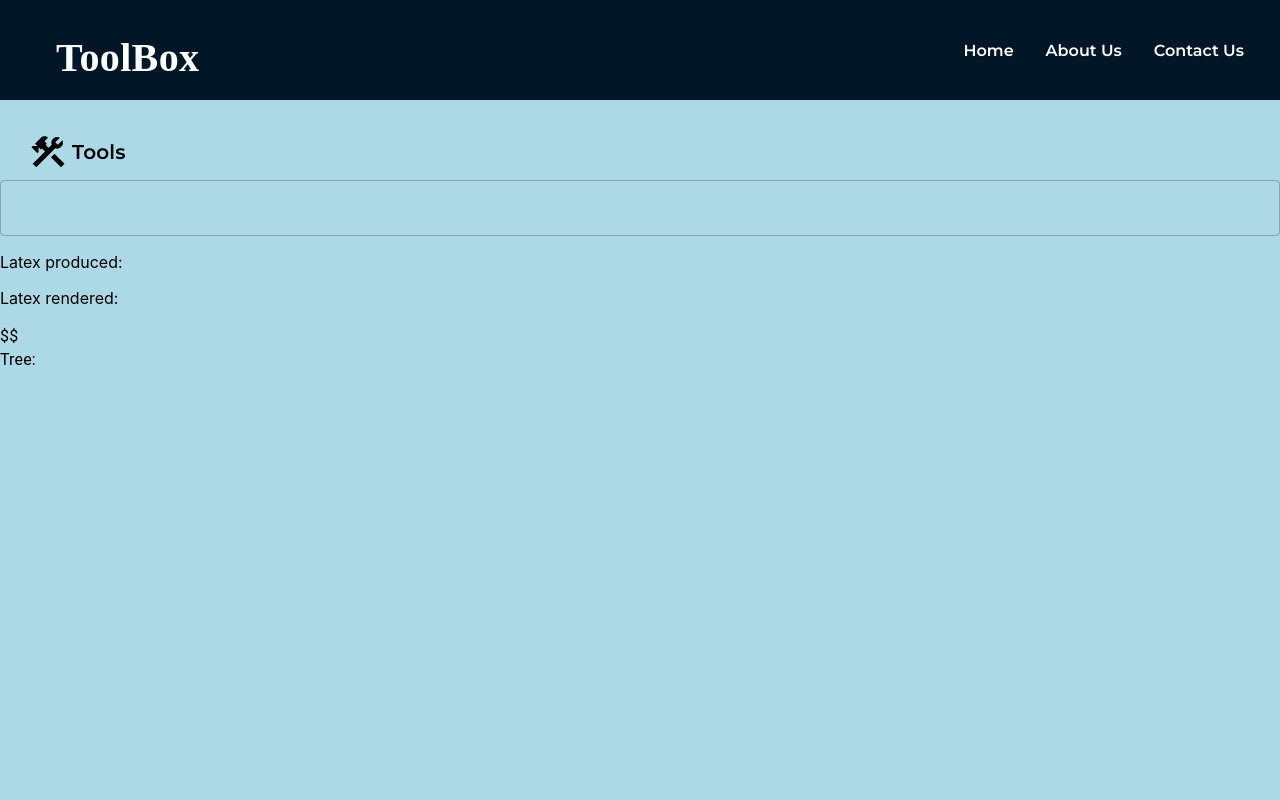
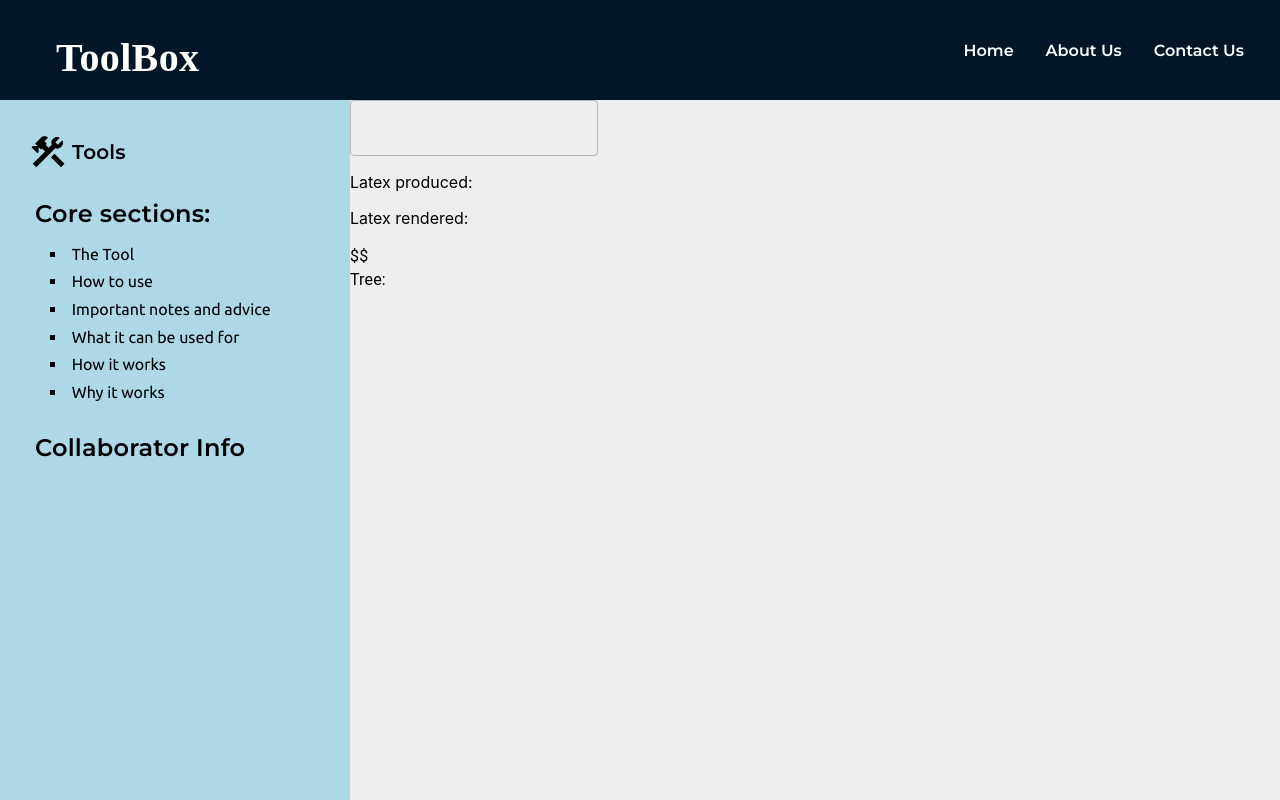
Before and after one commit to songFanAccount/ToolBo, a React (Create React App) app in the folder toolbox/: page /tools/maths/latex-converter in a window 1280 px wide. Built offline with nearby package versions, Linux system fonts and the light colour scheme; a web font is replaced by a local one.

Commit message:
Fixed layout formatting

```diff
--- a/toolbox/public/index.html
+++ b/toolbox/public/index.html
@@ -7,6 +7,7 @@
     <link rel="preconnect" href="https://fonts.gstatic.com" crossorigin>
     <link href="https://fonts.googleapis.com/css2?family=Braah+One&display=swap" rel="stylesheet">
     <link href="https://fonts.googleapis.com/css2?family=Montserrat:wght@600&display=swap" rel="stylesheet">
+    <link href="https://fonts.googleapis.com/css2?family=Ubuntu&display=swap" rel="stylesheet">
     <meta name="viewport" content="width=device-width, initial-scale=1" />
     <meta name="theme-color" content="#000000" />
     <meta
--- a/toolbox/src/components/BinaryTree.jsx
+++ b/toolbox/src/components/BinaryTree.jsx
@@ -9,7 +9,6 @@ export function BinaryTree(props) {
         const displayStr = node ? node.token : ''
         const NodeInfo = ({str}) => (
             <Typography
-                key={useId()}
                 sx={{
                     p: 0,
                     m: 0,
@@ -82,7 +81,7 @@ export function BinaryTree(props) {
         <Box
             sx={{
                 display: 'flex',
-                justifyContent: 'flex-start'
+                justifyContent: 'center'
             }}
         >
             <Tree/>
--- /dev/null
+++ b/toolbox/src/components/UI/CollaboratorInfo.jsx
@@ -0,0 +1,24 @@
+import { Box, Typography } from "@mui/material"
+
+function CollaboratorInfo() {
+    return (
+        <Box
+            sx={{
+                display: 'flex',
+                flexDirection: 'column',
+                width: 0.8,
+            }}
+        >
+            <Typography
+                sx={{
+                    fontSize: 24,
+                    fontFamily: 'Montserrat'
+                }}
+            >
+                Collaborator Info
+            </Typography>
+        </Box>
+    )
+}
+
+export default CollaboratorInfo
--- a/toolbox/src/components/UI/DefaultLayout.jsx
+++ b/toolbox/src/components/UI/DefaultLayout.jsx
@@ -1,7 +1,7 @@
 import { Box, useMediaQuery } from '@mui/material';
 import { Outlet } from 'react-router-dom';
 import Header from './Header/Header';
-import SideNavBar from './SideNavBar';
+import SideBar from './SideBar';
 
 function DefaultLayout() {
     /*
@@ -14,18 +14,59 @@ function DefaultLayout() {
         dimX = 1
     }
     // MAYBE TODO: Add new dimX = 2 for min-width:900px
-    const pageStyle = {
-        minHeight: '100vh',
-        backgroundColor: "#ADD8E6"
-    }
     return (
-        <Box
-            sx={pageStyle}
-        >
-            <Header dimX={dimX}/>
-            {dimX > 0 && <SideNavBar dimX={dimX} inHeader={false}/>}
-            <Outlet dimX={dimX}/>
-        </Box>
+        <>
+            <Box className="Background"
+                sx={{
+                    position: 'fixed',
+                    width: 'calc(100vw + 10px)',
+                    overflowX: 'clip',
+                    height: '100vh',
+                    backgroundColor: '#eeeeee',
+                    zIndex: 7
+                }}
+            />
+            <Box className="defaultLayout"
+                sx={{
+                    display: 'flex',
+                    flexDirection: 'column',
+                    minHeight: '100vh',
+                    width: 'calc(100vw+10px)',
+                    overflowX: 'clip',
+                    position: 'fixed',
+                    top: 0,
+                    left: 0,
+                    zIndex: 9,
+                }}
+            >
+                <Header dimX={dimX}/>
+                <Box
+                    sx={{
+                    }}
+                >
+                    <Box
+                        sx={{
+                            display: 'flex',
+                            flexDirection: 'row',
+                            width: 350,
+                        }}
+                    >
+                        {dimX > 0 && <SideBar/>}
+                    </Box>
+                </Box>
+            </Box>
+            <Box className="pageContent"
+                sx={{
+                    position: 'absolute',
+                    overflowX: 'clip',
+                    top: 100,
+                    left: 350,
+                    zIndex: 8,
+                }}
+            >
+                <Outlet dimX={dimX}/>
+            </Box>
+        </>
     )
 }
 
--- a/toolbox/src/components/UI/Header/Header.jsx
+++ b/toolbox/src/components/UI/Header/Header.jsx
@@ -8,10 +8,13 @@ function Header(props) {
     // Below styles are the default (dimX == 1, vw >= 600px) style
     let headerStyle = {
         display: 'flex',
-        alignContent: 'center',
         alignItems: 'stretch',
         justifyContent: 'space-between',
         backgroundColor: '#011627',
+        position: 'fixed',
+        overflowX: 'clip',
+        top: 0,
+        width: 1,
         height: 100
     }
     let titleStyle = {
--- /dev/null
+++ b/toolbox/src/components/UI/SideBar.jsx
@@ -0,0 +1,27 @@
+import { Box } from "@mui/material"
+import CollaboratorInfo from "./CollaboratorInfo"
+import SideNavBar from "./SideNavBar"
+import ToolPageNav from "./ToolPageNav"
+
+function SideBar() {
+    return (
+        <Box
+            sx={{
+                display: 'flex',
+                flexDirection: 'column',
+                alignItems: 'center',
+                width: 350,
+                backgroundColor: '#ADD8E6',
+                position: 'fixed',
+                top: 100,
+                height: 'calc(100vh - 100px)'
+            }}
+        >
+            <SideNavBar inHeader={false}/>
+            <ToolPageNav/>
+            <CollaboratorInfo/>
+        </Box>
+    )
+}
+
+export default SideBar
--- a/toolbox/src/components/UI/SideNavBar.jsx
+++ b/toolbox/src/components/UI/SideNavBar.jsx
@@ -75,7 +75,6 @@ function SideNavBar(props) {
 			let names = ['Categories']
 			let path = '/tools'
 			const routes = curPath.split('/')
-			console.log(routes)
 			for(let i = 2; i < routes.length; i++) {
 				const newCat = cat.subCategories?.[routes[i]]
 				if(newCat) { // Valid subcategory case
@@ -86,11 +85,6 @@ function SideNavBar(props) {
 				} else { // Not subcategory
 					break
 				}
-				// const newCat = cat.subCategories[routes[i]]
-				// if(newCat) {cat = newCat;}
-				// cats.push(routes[i])
-				// names.push(cat.displayName)
-				// console.log(i)
 			}
 			setCurCategory(cat)
 			setCategories(cats)
@@ -105,14 +99,12 @@ function SideNavBar(props) {
 	}
     function toggleOn() {
         if(open) {return}
-        console.log("Opening side nav bar")
         setOpen(true)
 		processCurPath()
     }
 
     function toggleOff() {
         if(!open) {return}
-        console.log("Closing side nav bar")
         setOpen(false)
     }
     const PrevArrow = () => (
@@ -184,20 +176,15 @@ function SideNavBar(props) {
 
 	function toPrevCategory() {
 		setNamePath(namePath.slice(0, -1))
-		console.log(namePath)
 		setCategories(categories.slice(0, -1))
-		console.log(categories)
 		let paths = newPath.split('/')
 		paths.pop()
-		console.log(paths)
 		setNewPath(paths.join('/'))
-		console.log(newPath)
 		let newCat = tools
 		for(let i = 2; i < paths.length; i++) {
 			newCat = newCat.subCategories[paths[i]]
 		}
 		setCurCategory(newCat)
-		console.log(curCategory)
 	}
 	const HeadingButton = () => {
 		const isBack = categories.length > 0
@@ -312,14 +299,11 @@ function SideNavBar(props) {
 		</>
 	)
 	function clickCategory(key, value) {
-		console.log("Clicked " + key)
-		console.log(value)
 		setNewPath(`${newPath}/${key}`)
 		const newCat = curCategory.subCategories[key]
 		setCurCategory(newCat)
 		setCategories((prevCategories) => [...prevCategories, key])
 		setNamePath((prevNamePath) => [...prevNamePath, value.displayName])
-		console.log(namePath)
 	}
 	const SubCategories = () => (
 		<Box>
@@ -384,9 +368,6 @@ function SideNavBar(props) {
 				component={Link}
 				to={newPath}
 				onClick={toggleOff}
-				TouchRippleProps={{
-					color: 'red'
-				}}
 				sx={{
 					mt: 'auto',
 					mb: 0,
@@ -479,7 +460,9 @@ function SideNavBar(props) {
 			sx={{
 				color: 'black',
 				p: 1,
+				ml: 2.5,
 				mt: inHeader ? 0 : 3,
+				mb: inHeader ? 0 : 2,
 				borderRadius: 0
 			}}
 		>
@@ -498,14 +481,10 @@ function SideNavBar(props) {
 		</IconButton>
 	)
     return (
+		<>
 			<Box
 				sx={{
-					my: 'auto'
-				}}
-			>
-				<Box
-					sx={{
-						ml: 2.5
+					alignSelf: inHeader ? 'inherit' : 'start',
 				}}
 			>
 				<ToolsButton/>
@@ -516,7 +495,7 @@ function SideNavBar(props) {
 			>
 				<Contents/>
 			</Drawer>
-            </Box>
+		</>
     )
 }
 export default SideNavBar
--- /dev/null
+++ b/toolbox/src/components/UI/ToolPageNav.jsx
@@ -0,0 +1,62 @@
+import { Box, List, ListItem, Typography } from "@mui/material"
+import { Link } from "react-router-dom"
+
+function ToolPageNav() {
+    const ListLink = ({text}) => {
+        return (
+            <ListItem
+                component={Link}
+                to="/about"
+                sx={{
+                    display: 'list-item',
+                    width: 'fit-content',
+                    color: 'black',
+                    fontSize: 16,
+                    fontFamily: 'Ubuntu',
+                    p: 0.6,
+                    '&:hover': {
+                        textDecoration: 'underline'
+                    }
+                }}
+            >
+                {text}
+            </ListItem>
+        )
+    }
+    return (
+        <Box
+            sx={{
+                display: 'flex',
+                flexDirection: 'column',
+                width: 0.8,
+                pb: 2
+            }}
+        >
+            <Typography
+                sx={{
+                    fontSize: 24,
+                    fontFamily: 'Montserrat'
+                }}
+            >
+                Core sections:
+            </Typography>
+            <List
+                sx={{
+                    display: 'flex',
+                    flexDirection: 'column',
+                    listStyleType: 'square',
+                    pl: 4,
+                }}
+            >
+                <ListLink text="The Tool"/>
+                <ListLink text="How to use"/>
+                <ListLink text="Important notes and advice"/>
+                <ListLink text="What it can be used for"/>
+                <ListLink text="How it works"/>
+                <ListLink text="Why it works"/>
+            </List>
+        </Box>
+    )
+}
+
+export default ToolPageNav
--- a/toolbox/src/pages/Home.jsx
+++ b/toolbox/src/pages/Home.jsx
@@ -1,12 +1,13 @@
-import { Box } from '@mui/material';
+import { Box, Typography } from '@mui/material';
 
 function Home() {
     const boxStyle = {
+        height: 2000,
         border: 0
     }
     return (
         <Box sx={boxStyle}>
-            <h1>Home Page</h1>
+            <Typography>Home Page</Typography>
         </Box>
     )
 }
```
Also changed, not shown: toolbox/src/pages/Something.jsx (added, +78 -0 lines). Lines whose indentation alone changed are shown as unchanged.
